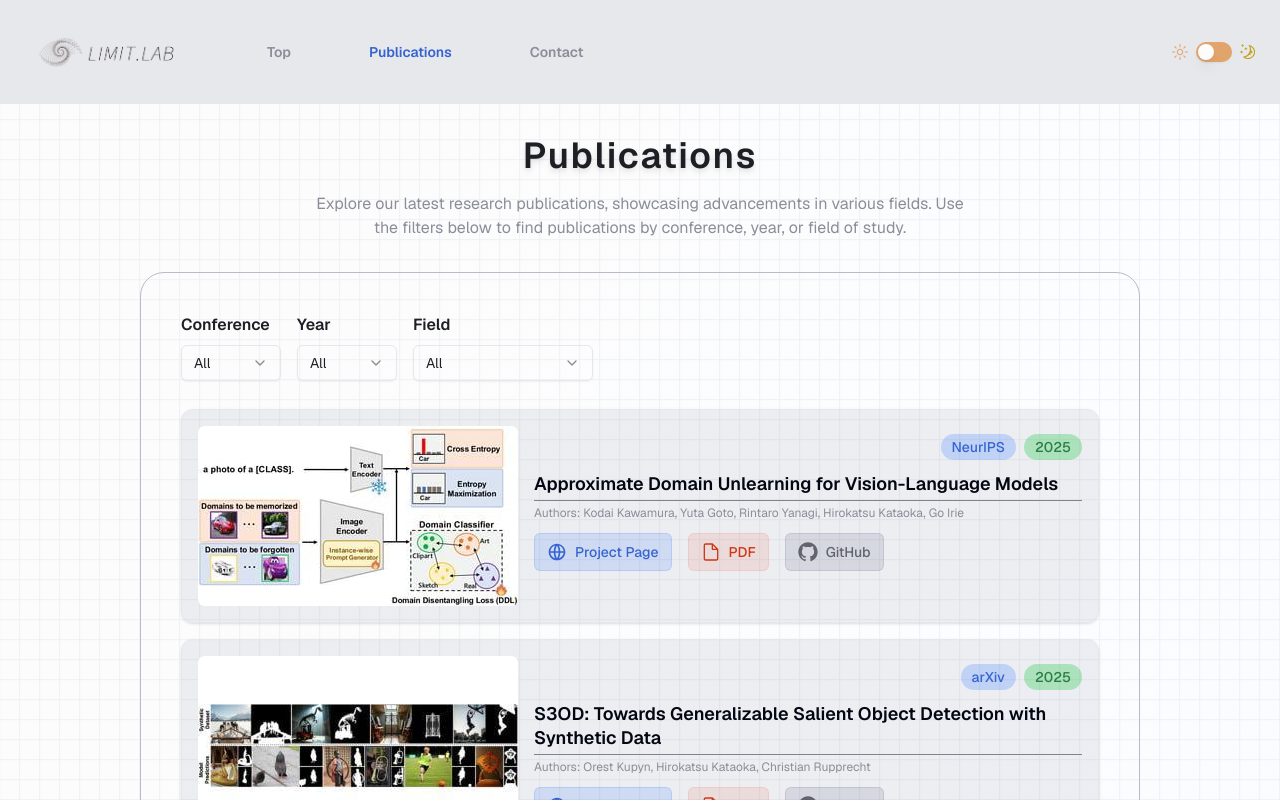
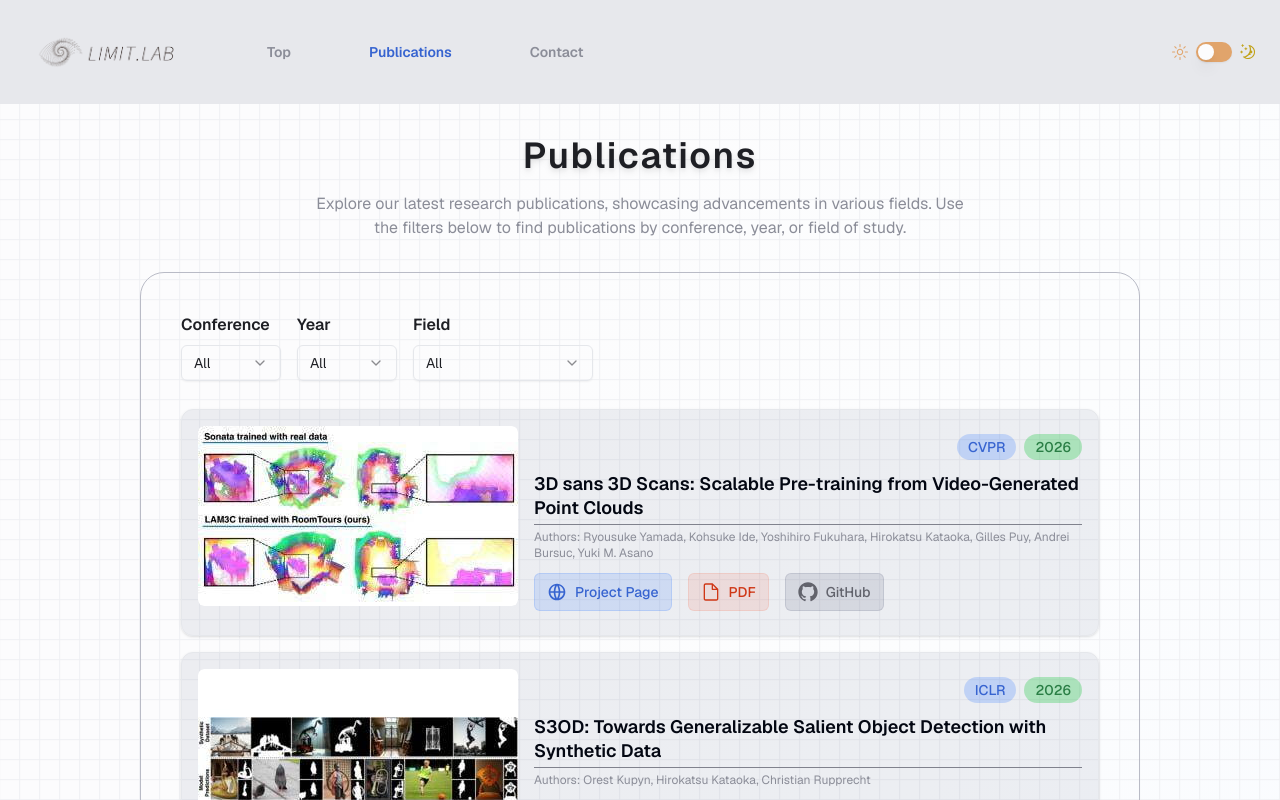
Before and after one commit to cvpaperchallenge-alumni/limit-lab-homepage, a Next.js app: page /publications in a window 1280 px wide. Shown: the top 800 px of the page. Built offline with nearby package versions, Linux system fonts and the light colour scheme; what tailwindcss-animated would draw is missing.

Commit message:
feat: add lam3c to publication.

```diff
--- a/src/data/publicationPageData.ts
+++ b/src/data/publicationPageData.ts
@@ -81,19 +81,6 @@ export const samplePublications = [
   },
   {
     id: 7,
-    imageUrl: '/publications/kupyn25s3od-320x180.jpg',
-    title:
-      'S3OD: Towards Generalizable Salient Object Detection with Synthetic Data',
-    authors: 'Orest Kupyn, Hirokatsu Kataoka, Christian Rupprecht',
-    conference: 'arXiv',
-    year: 2025,
-    projectPageUrl: 'https://s3odproject.github.io/',
-    pdfFileUrl: 'https://arxiv.org/pdf/2510.21605',
-    githubUrl: 'https://github.com/KupynOrest/s3od',
-    field: 'Computer Vision',
-  },
-  {
-    id: 8,
     imageUrl: '/publications/kawamura25approximate-320x180.jpg',
     title: 'Approximate Domain Unlearning for Vision-Language Models',
     authors:
@@ -105,4 +92,31 @@ export const samplePublications = [
     githubUrl: 'https://github.com/kodaikawamura/domain-unlearning',
     field: 'Computer Vision',
   },
+  {
+    id: 8,
+    imageUrl: '/publications/kupyn25s3od-320x180.jpg',
+    title:
+      'S3OD: Towards Generalizable Salient Object Detection with Synthetic Data',
+    authors: 'Orest Kupyn, Hirokatsu Kataoka, Christian Rupprecht',
+    conference: 'ICLR',
+    year: 2026,
+    projectPageUrl: 'https://s3odproject.github.io/',
+    pdfFileUrl: 'https://arxiv.org/pdf/2510.21605',
+    githubUrl: 'https://github.com/KupynOrest/s3od',
+    field: 'Computer Vision',
+  },
+  {
+    id: 9,
+    imageUrl: '/publications/yamada26lam3c-320x180.jpg',
+    title:
+      '3D sans 3D Scans: Scalable Pre-training from Video-Generated Point Clouds',
+    authors:
+      'Ryousuke Yamada, Kohsuke Ide, Yoshihiro Fukuhara, Hirokatsu Kataoka, Gilles Puy, Andrei Bursuc, Yuki M. Asano',
+    conference: 'CVPR',
+    year: 2026,
+    projectPageUrl: 'https://ryosuke-yamada.github.io/lam3c/',
+    pdfFileUrl: 'https://arxiv.org/pdf/2512.23042',
+    githubUrl: 'https://github.com/ryosuke-yamada/lam3c',
+    field: 'Computer Vision',
+  },
 ]
```
Also changed, not shown: public/publications/yamada26lam3c-320x180.jpg (added).
